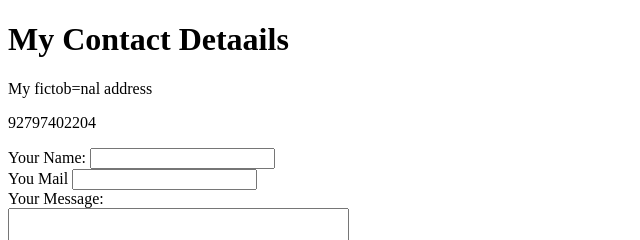
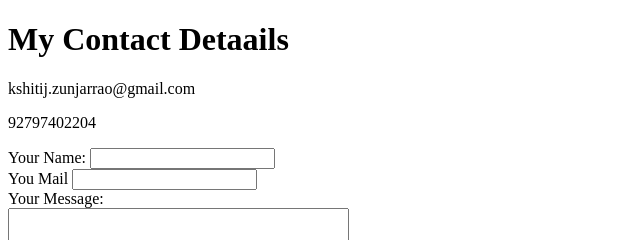
Before and after one commit to Kshitijzrao/cv, a plain HTML site: page contact.html in a window 1280 px wide. Shown: the top 240 px of the page, 0-640 px from the left. Drawn offline with Linux system fonts and the light colour scheme.

Commit message:
Update contact.html

```diff
--- a/contact.html
+++ b/contact.html
@@ -10,7 +10,7 @@
 
 <body>
   <h1>My Contact Detaails</h1>
-  <p>My fictob=nal address</p>
+  <p>kshitij.zunjarrao@gmail.com</p>
   <p>92797402204</p>
 
   <form class="" action="mailto:kshitij.zunjarrao@gmail.com" method="post" enctype=text/plain>
```
